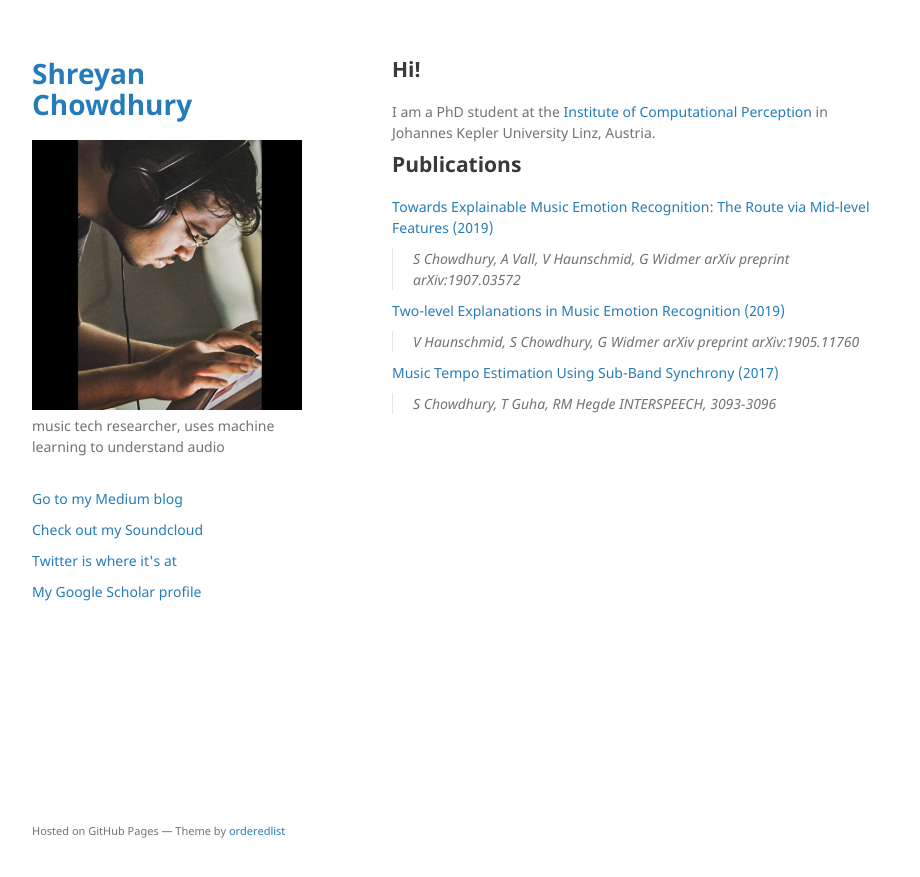
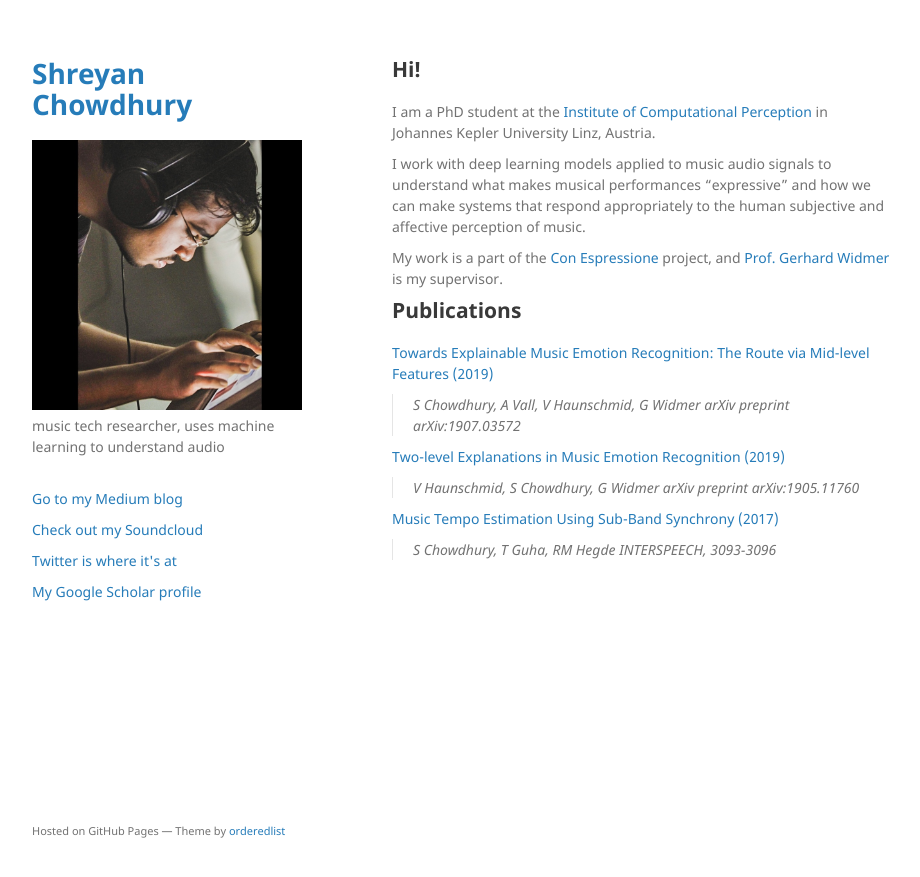
Before and after one commit to shreyanc/shreyanc.github.io, a Jekyll site: the page built from index.md, in a window 1280 px wide. Shown: the top 877 px of the page, without its empty margins (178-1098 px from the left). Built offline with Jekyll 4.4.1, drawn with Linux system fonts in a browser that asks for light colours; our own code applies the rules of GitHub Pages for plain Markdown files.

Commit message:
Update index.md

```diff
--- a/index.md
+++ b/index.md
@@ -5,6 +5,11 @@ published: true
 ## Hi!
 
 I am a PhD student at the [Institute of Computational Perception](https://www.jku.at/en/institute-of-computational-perception/) in Johannes Kepler University Linz, Austria.
+
+I work with deep learning models applied to music audio signals to understand what makes musical performances "expressive" and how we can make systems that respond appropriately to the human subjective and affective perception of music.
+
+My work is a part of the [Con Espressione](https://www.jku.at/en/institute-of-computational-perception/research/projects/con-espressione/) project, and [Prof. Gerhard Widmer](https://www.jku.at/en/institute-of-computational-perception/about-us/people/gerhard-widmer/) is my supervisor.
+
 
 ## Publications
 
```
